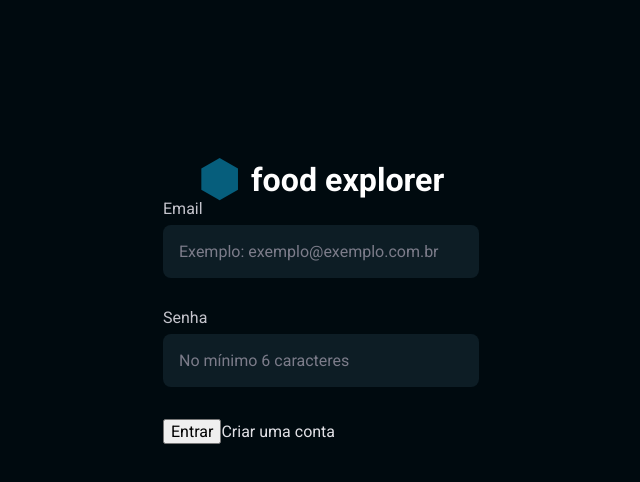
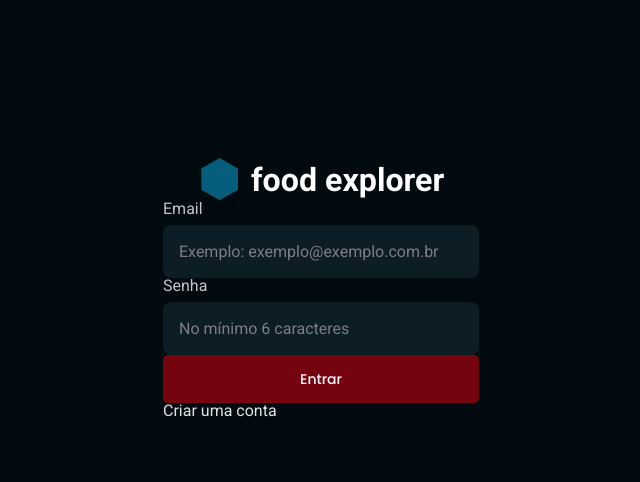
Before and after one commit to Italo-Chiaradia/food_explorer_frontend, a React (Vite) app: page / in a window 1280 px wide. Shown: the top 482 px of the page, without its empty margins (319-959 px from the left). Built offline with nearby package versions, Linux system fonts and the light colour scheme.

Commit message:
remove margin-bottom input component

```diff
--- a/src/components/Button/styles.js
+++ b/src/components/Button/styles.js
@@ -1,5 +1,23 @@
 import styled from "styled-components";
 
 export const Container = styled.button`
-
+  display: block;
+  padding: 1.2rem;
+  width: 100%;
+  border-radius: .5rem;
+  border: none;
+  background-color: ${({theme}) => theme.COLORS.TINTS.TOMATO100};
+  color: ${({theme}) => theme.COLORS.LIGHT.LIGHT100};
+  font-family: "Poppins", sans-serif;
+  font-size: 1.4rem;
+  font-weight: 500;
+  line-height: 2.4rem;
+  cursor: pointer;
+  transition: all .2s;
+  &:hover {
+    background-color: ${({theme}) => theme.COLORS.TINTS.TOMATO200};
+  }
+  &:disabled {
+    background-color: ${({theme}) => theme.COLORS.TINTS.TOMATO400};
+  }
 `;
--- a/src/components/Input/styles.js
+++ b/src/components/Input/styles.js
@@ -3,7 +3,6 @@ import styled from "styled-components";
 
 export const Container = styled.label`
   display: block;
-  margin-bottom: 3.2rem;
   span {
     color: ${({theme}) => theme.COLORS.LIGHT.LIGHT400};
     margin-bottom: .8rem;
--- a/src/pages/SignIn/index.jsx
+++ b/src/pages/SignIn/index.jsx
@@ -23,6 +23,7 @@ export function SignIn() {
           placeholder="No mínimo 6 caracteres"
         />
         <Button
+          /* disabled */
           title="Entrar"
         />
         <a>
```
